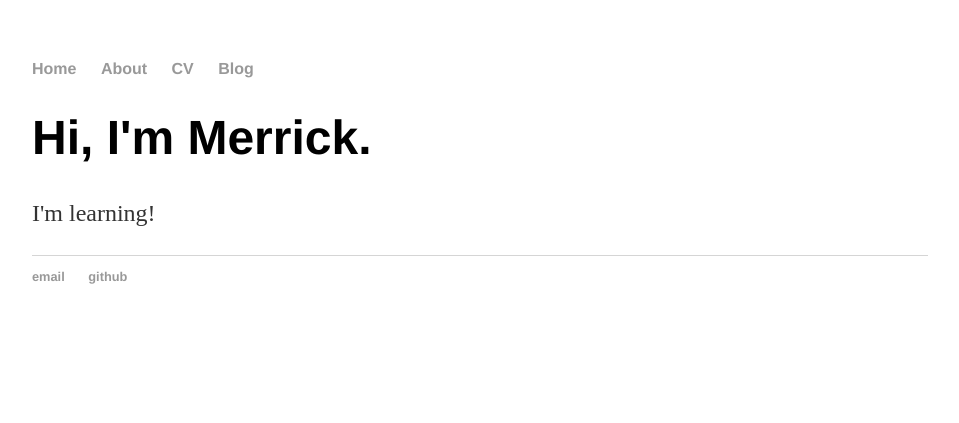
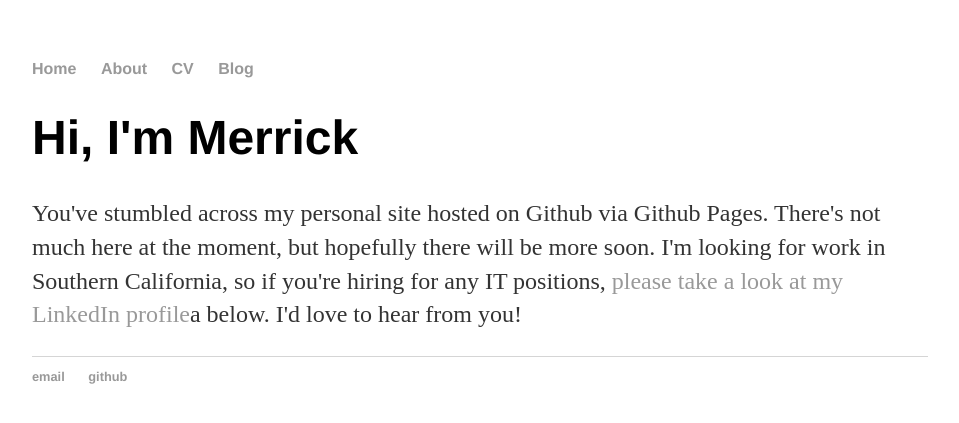
Before and after one commit to MisterMerrick/MisterMerrick.github.io, a Jekyll site: the page built from index.html, in a window 1280 px wide. Shown: the top 423 px of the page, without its empty margins (160-1119 px from the left). Built offline with Jekyll 4.4.1, drawn with Linux system fonts in a browser that asks for light colours.

Commit message:
Update main page

```diff
--- a/index.html
+++ b/index.html
@@ -3,6 +3,7 @@ layout: default
 title: Merrick Dennis
 ---
 <div class="blurb">
-	<h1>Hi, I'm Merrick.</h1>
-	<p>I'm learning!</p>
+	<h1>Hi, I'm Merrick</h1>
+	<p>You've stumbled across my personal site hosted on Github via Github Pages. There's not much here at the moment, but hopefully there will be more soon. I'm looking for work in Southern California, so if you're hiring for any IT positions, <a href="https://www.linkedin.com/MerrickDennis/">please take a look at my LinkedIn profile</a>a below. I'd love to hear from you!</p>
+
 </div><!-- /.blurb -->
```
